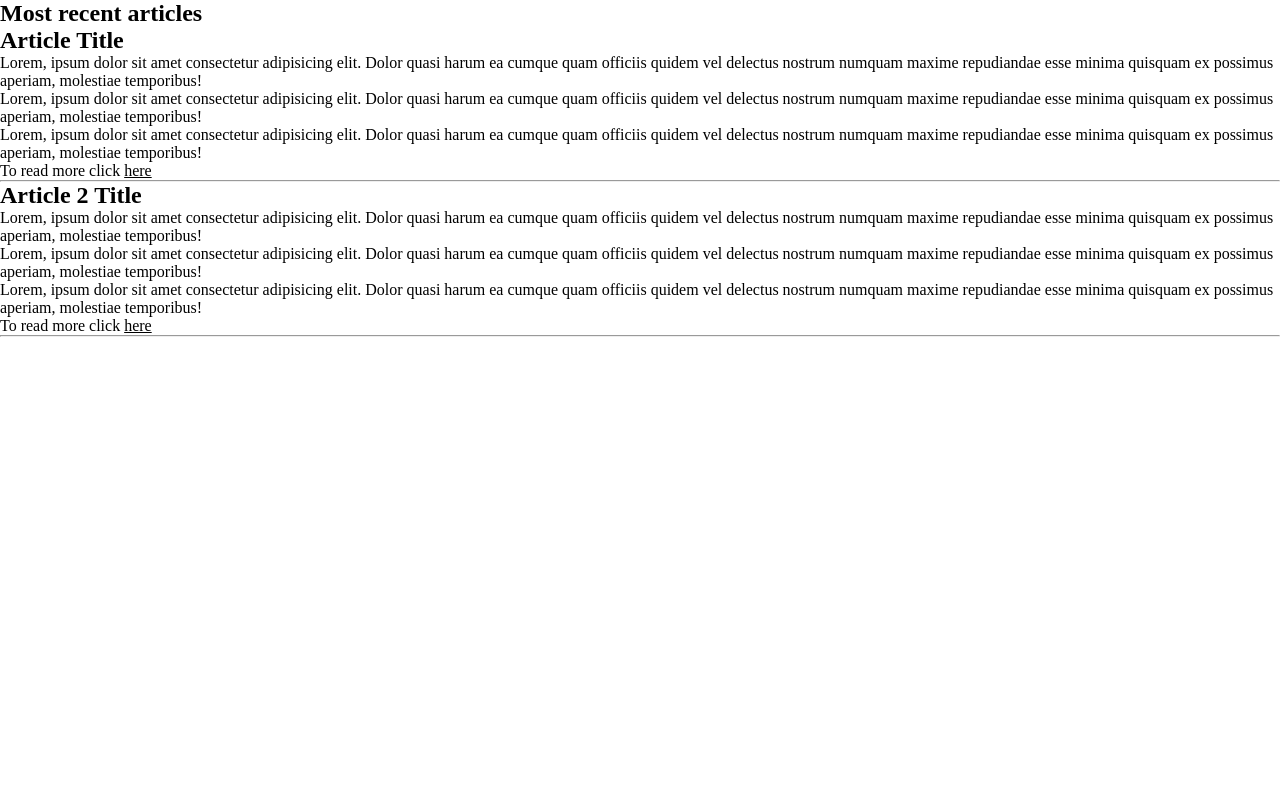
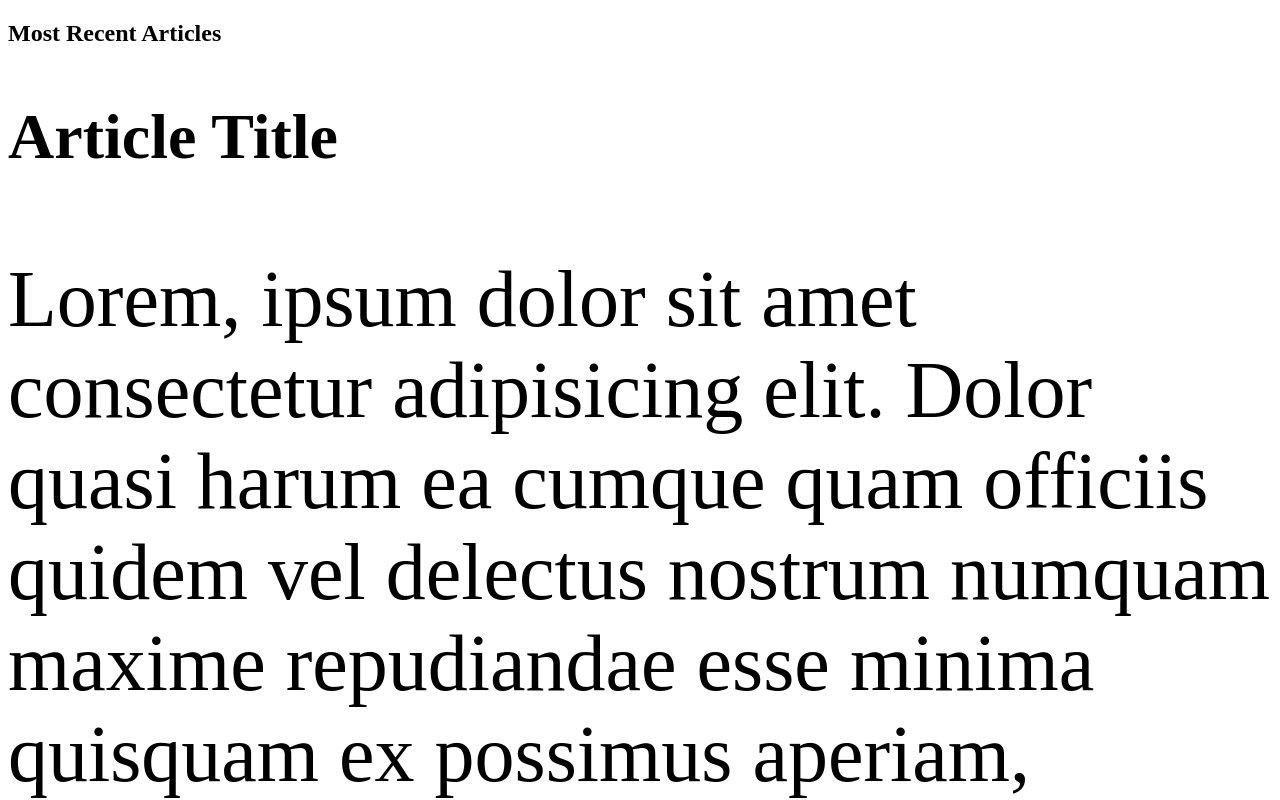
Before and after one commit to konrad-roguszewski/css-tutorials-for-beginners, a plain HTML site: page articles.html in a window 1280 px wide. Shown: the top 800 px of the page. Drawn offline with Linux system fonts and the light colour scheme.

Commit message:
added font-size declarations

```diff
--- a/articles.html
+++ b/articles.html
@@ -9,7 +9,7 @@
 
     <body>
 
-        <h2>Most recent articles</h2>
+        <h2>Most Recent Articles</h2>
 
         <article>
             <h2>Article Title</h2>
--- a/css/syntax.css
+++ b/css/syntax.css
@@ -1,5 +1,11 @@
-*{
-    margin:0;
-    padding:0;
-    color:black;
+article{
+    font-size: 16px;
 }
+
+article h2{
+    font-size: 4em;
+}
+
+article p{
+    font-size: 500%;
+}
```
